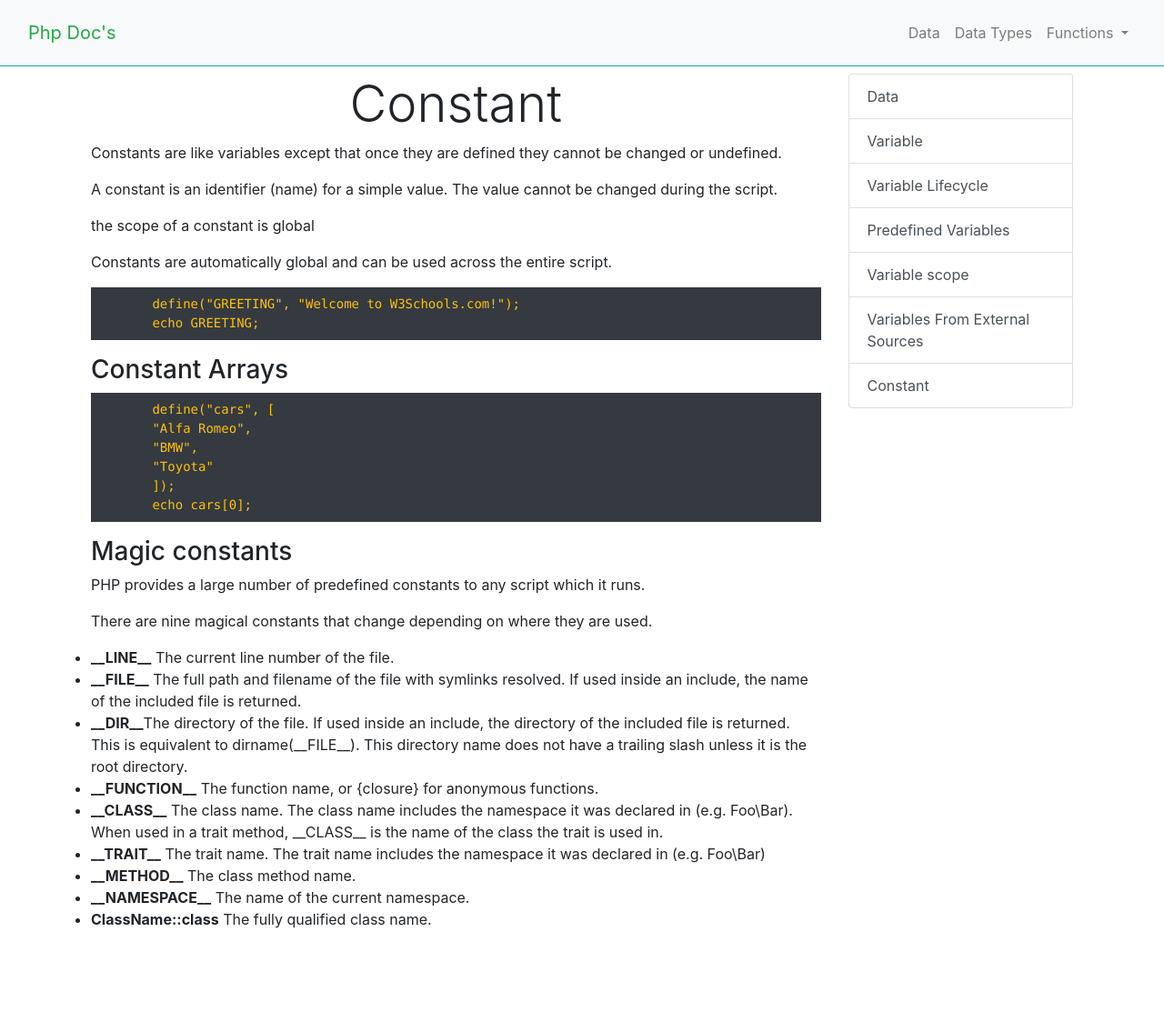
After one commit to tanvirlaravel/phpDoc, a PHP site: page /Data/constant.php in a window 1280 px wide. The commit adds this page. Shown: the whole page at 91% size. Run offline with PHP 8.4, Linux system fonts and the light colour scheme.

Commit message:
1 data done final

```diff
--- /dev/null
+++ b/Data/constant.php
@@ -0,0 +1,57 @@
+<?php require_once __DIR__ . "/../inc/header.php"; ?>
+
+<div class="row">
+
+
+
+<div class="col-md-9">
+
+	<h3 class="text-center display-4">Constant</h3>
+
+    <p>Constants are like variables except that once they are defined they cannot be changed or undefined.</p>
+    <p>A constant is an identifier (name) for a simple value. The value cannot be changed during the script.</p>
+    <p>the scope of a constant is global</p>
+    <p>Constants are automatically global and can be used across the entire script.</p>
+
+    <pre class="text-warning bg-dark py-2">
+        define("GREETING", "Welcome to W3Schools.com!");
+        echo GREETING;
+</pre>
+
+
+
+<h3>Constant Arrays</h3>
+<pre class="text-warning bg-dark py-2">
+        define("cars", [
+        "Alfa Romeo",
+        "BMW",
+        "Toyota"
+        ]);
+        echo cars[0];
+</pre>
+
+<h3>Magic constants</h3>
+<p>PHP provides a large number of predefined constants to any script which it runs.</p>
+<p>There are nine magical constants that change depending on where they are used. </p>
+
+<ul class="list-group">
+    <li><strong>__LINE__</strong> The current line number of the file.</li>
+    <li><strong>__FILE__</strong> The full path and filename of the file with symlinks resolved. If used inside an include, the name of the included file is returned.</li>
+    <li><strong>__DIR__</strong>The directory of the file. If used inside an include, the directory of the included file is returned. This is equivalent to dirname(__FILE__). This directory name does not have a trailing slash unless it is the root directory.</li>
+    <li><strong>__FUNCTION__</strong> The function name, or {closure} for anonymous functions.</li>
+    <li><strong>__CLASS__</strong> The class name. The class name includes the namespace it was declared in (e.g. Foo\Bar). When used in a trait method, __CLASS__ is the name of the class the trait is used in.</li>
+    <li><strong>__TRAIT__</strong> The trait name. The trait name includes the namespace it was declared in (e.g. Foo\Bar)</li>
+    <li><strong>__METHOD__</strong> The class method name.</li>
+    <li><strong>__NAMESPACE__</strong> The name of the current namespace. </li>
+    <li><strong>ClassName::class</strong> The fully qualified class name.</li>
+</ul>
+
+
+
+</div>
+
+<?php require_once __DIR__ . "/sidebar.php"; ?>
+
+</div>
+
+<?php require_once __DIR__ . "/../inc/footer.php"; ?>
--- a/Data/sidebar.php
+++ b/Data/sidebar.php
@@ -13,6 +13,8 @@
 
 	  <a href="<?= $path ?>/Data/VariablesFromExternalSources.php" class="list-group-item list-group-item-action">Variables From External Sources </a>
 
+	  <a href="<?= $path ?>/Data/constant.php" class="list-group-item list-group-item-action">Constant</a>
+
 
 	</div>
 </div>
--- a/inc/footer.php
+++ b/inc/footer.php
@@ -1,5 +1,4 @@
-	</div>
-	</div>
+<p class="py-5"></p>
 
 </div><!-- end container class -->
 
```
Also changed, not shown: Data/Variable_scope.php (+15 -0 lines).
